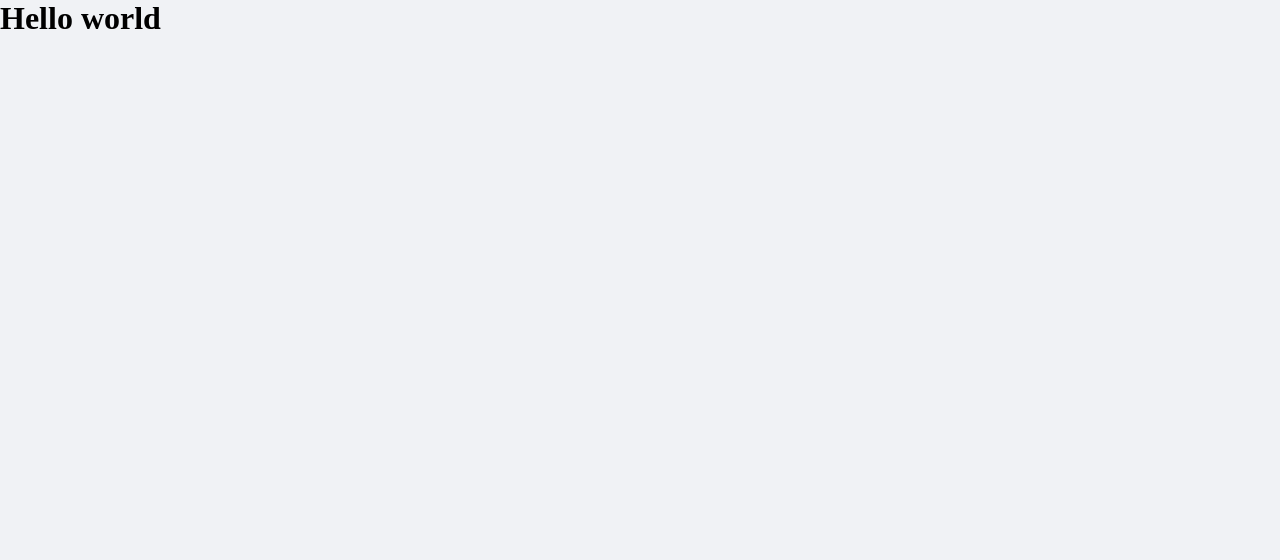
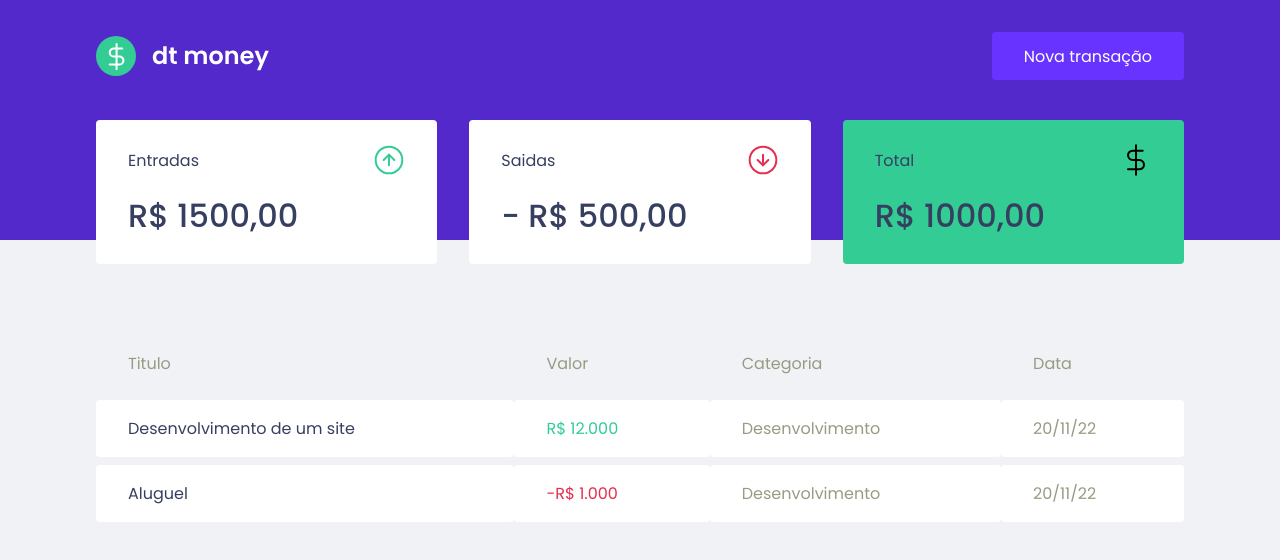
Before and after one commit to VictorGenario/02-dtmoney, a React (Create React App) app: page / in a window 1280 px wide. Shown: the top 560 px of the page. Built offline with nearby package versions, Linux system fonts and the light colour scheme.

Commit message:
Criando a estrutura inicial

```diff
--- a/public/index.html
+++ b/public/index.html
@@ -1,10 +1,17 @@
 <!DOCTYPE html>
 <html lang="en">
   <head>
+    <link rel="preconnect" href="https://fonts.googleapis.com" />
+    <link rel="preconnect" href="https://fonts.gstatic.com" crossorigin />
     <meta charset="utf-8" />
     <meta name="viewport" content="width=device-width, initial-scale=1" />
 
     <link rel="shortcut icon" href="favicon.png" type="image/png" />
+
+    <link
+      href="https://fonts.googleapis.com/css2?family=Poppins:wght@400;500;600;700&display=swap"
+      rel="stylesheet"
+    />
 
     <title>DtMoney</title>
   </head>
--- a/src/App.tsx
+++ b/src/App.tsx
@@ -1,10 +1,13 @@
+import { Dashboard } from "./components/Dashboard";
+import { Header } from "./components/Header";
 import { GlobalStyle } from "./styles/global";
 
 export function App() {
   return (
-    <div className="App">
-      <h1>Hello world</h1>
+    <>
+      <Header />
+      <Dashboard/>
       <GlobalStyle />
-    </div>
+    </>
   );
 }
--- /dev/null
+++ b/src/components/Dashboard/index.tsx
@@ -0,0 +1,12 @@
+import { Summary } from "../Summary";
+import { TransactionsTable } from "../TransactionsTable";
+import { Container } from "./style";
+
+export function Dashboard(){
+  return(
+    <Container>
+      <Summary />
+      <TransactionsTable />
+    </Container>
+  )
+}
--- /dev/null
+++ b/src/components/Dashboard/style.ts
@@ -0,0 +1,8 @@
+import styled from "styled-components";
+
+export const Container = styled.main`
+  max-width: 1120px;
+  margin: 0 auto;
+  padding: 2.5rem 1rem;
+
+`;
--- /dev/null
+++ b/src/components/Header/index.tsx
@@ -0,0 +1,13 @@
+import logoImg from '../../assets/logo.svg'
+import { Container, Content } from './style'
+
+export function Header(){
+  return(
+    <Container>
+      <Content>
+      <img src={logoImg} alt="Logo da pagina" />
+      <button>Nova transação</button>
+      </Content>
+      </Container>
+  )
+}
--- /dev/null
+++ b/src/components/Header/style.ts
@@ -0,0 +1,31 @@
+import styled from "styled-components";
+
+export const Container = styled.header`
+  background: var(--blue);
+`;
+
+export const Content = styled.div`
+  max-width: 1120px;
+  margin: 0 auto;
+
+  display: flex;
+  justify-content: space-between;
+  padding: 2rem 1rem 10rem;
+
+  button{
+    font-size: 1rem;
+    background: var(--blue-light);
+    color: #fff;
+    border: 0;
+    padding: 0 2rem;
+    border-radius: 0.25rem;
+    height: 3rem;
+
+    transition: filter 0.2s;
+
+    &:hover{
+      filter: brightness(0.9);
+    }
+
+  }
+`;
--- /dev/null
+++ b/src/components/Summary/index.tsx
@@ -0,0 +1,32 @@
+import { Container } from "./style";
+import incomeImg from "../../assets/income.svg"
+import outcomeImg from "../../assets/outcome.svg"
+import totalImg from "../../assets/total.svg"
+
+export function Summary(){
+  return(
+    <Container>
+      <div>
+        <header>
+          <p>Entradas</p>
+          <img src={incomeImg} alt="Entradas" />
+        </header>
+        <strong>R$ 1500,00</strong>
+      </div>
+      <div>
+        <header>
+          <p>Saidas</p>
+          <img src={outcomeImg} alt="Saidas" />
+        </header>
+        <strong>- R$ 500,00</strong>
+      </div>
+      <div className="highlight-background">
+        <header>
+          <p>Total</p>
+          <img src={totalImg} alt="total" />
+        </header>
+          <strong>R$ 1000,00</strong>
+      </div>
+    </Container>
+  )
+}
--- /dev/null
+++ b/src/components/Summary/style.ts
@@ -0,0 +1,35 @@
+import styled from "styled-components";
+
+export const Container = styled.div`
+  display: grid;
+  grid-template-columns: repeat(3, 1fr);
+  gap: 2rem;
+  margin-top: -10rem;
+
+  div{
+    background: var(--shape);
+    padding: 1.5rem 2rem;
+    border-radius: 0.25rem;
+    color: var(--text-title)
+  }
+
+  header{
+    display: flex;
+    align-items: center;
+    justify-content: space-between;
+  }
+
+  strong{
+    display: block;
+    margin-top: 1rem;
+    font-size: 2rem;
+    font-weight: 500;
+    line-height: 3rem;
+  }
+
+  & .highlight-background {
+   background-color: var(--green);
+
+  }
+
+`;
--- /dev/null
+++ b/src/components/TransactionsTable/index.tsx
@@ -0,0 +1,33 @@
+import { Container } from "./style";
+
+export function TransactionsTable(){
+  return(
+    <Container>
+      <table>
+         <thead>
+           <tr>
+            <th>Titulo</th>
+            <th>Valor</th>
+            <th>Categoria</th>
+            <th>Data</th>
+           </tr>
+         </thead>
+
+         <tbody>
+           <tr>
+             <td>Desenvolvimento de um site</td>
+             <td className="deposit">R$ 12.000</td>
+             <td>Desenvolvimento</td>
+             <td>20/11/22</td>
+           </tr>
+           <tr>
+             <td>Aluguel</td>
+             <td className="withdraw">-R$ 1.000</td>
+             <td>Desenvolvimento</td>
+             <td>20/11/22</td>
+           </tr>
+         </tbody>
+      </table>
+    </Container>
+  );
+}
--- /dev/null
+++ b/src/components/TransactionsTable/style.ts
@@ -0,0 +1,40 @@
+import styled from "styled-components";
+
+export const Container = styled.div`
+  margin-top: 4rem;
+
+  table{
+    width: 100%;
+    border-spacing: 0 0.5rem;
+
+    th{
+      color: var(--text-body);
+      font-weight: 400;
+      padding: 1rem 2rem;
+      text-align: left;
+      line-height: 1.5rem;
+
+    }
+
+    td{
+      padding: 1rem 2rem;
+      border: 0;
+      background: var(--shape);
+      color: var(--text-body);
+      border-radius: 0.25rem;
+
+      &:first-child{
+        color: var(--text-title);
+      }
+
+      &.deposit{
+        color: var(--green);
+      }
+
+      &.withdraw{
+        color: var(--red);
+      }
+    }
+
+  }
+`;
--- a/src/styles/global.ts
+++ b/src/styles/global.ts
@@ -4,9 +4,10 @@
   :root {
     --background: #f0f2f5;
     --red: #E52E4D;
+    --green: #33cc95;
     --blue: #5429CC;
 
-    --blues-light: #6933ff;
+    --blue-light: #6933ff;
 
     --text-title: #363f5f;
     --text-body: #969c83;
@@ -35,6 +36,16 @@
     -webkit-font-smoothing: antialiased;
   }
 
+  body, input, textarea, button{
+    font-family: 'Poppins', sans-serif;
+    font-weight: 400;
+
+  }
+
+  h1, h2, h3, h4, h5, h6, strong{
+    font-weight: 600;
+  }
+
   button{
     cursor: pointer;
   }
```
Also changed, not shown: src/assets/total.svg.
